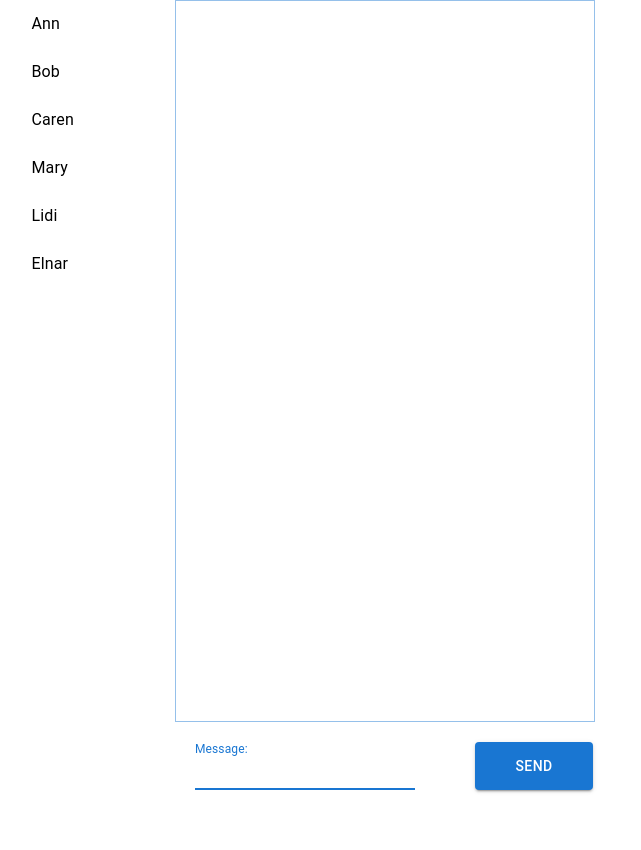
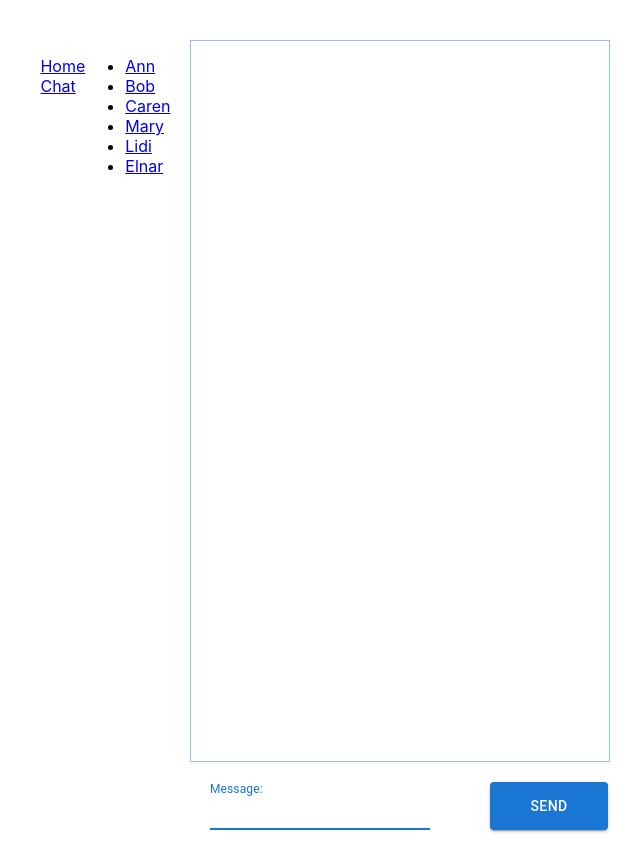
Before and after one commit to Elnar22/messenger, a React (Create React App) app: page /chat/1 in a window 1280 px wide. Shown: the whole page, without its empty margins (346-987 px from the left). Before the commit the page ends 810 px from the top, so only its background shows below. Built offline with nearby package versions, Linux system fonts and the light colour scheme.

Commit message:
replace App.js

```diff
--- a/package.json
+++ b/package.json
@@ -11,6 +11,7 @@
     "@testing-library/user-event": "^13.5.0",
     "react": "^18.2.0",
     "react-dom": "^18.2.0",
+    "react-router-dom": "^6.13.0",
     "react-scripts": "5.0.1",
     "web-vitals": "^2.1.4"
   },
--- a/src/App.css
+++ b/src/App.css
@@ -2,44 +2,21 @@
   text-align: center;
 }
 
-.App-logo {
-  height: 40vmin;
-  pointer-events: none;
-}
-
-@media (prefers-reduced-motion: no-preference) {
-  .App-logo {
-    animation: App-logo-spin infinite 20s linear;
-  }
-}
-
-.App-header {
-  background-color: #282c34;
-  min-height: 100vh;
-  display: flex;
-  flex-direction: column;
-  align-items: center;
-  justify-content: center;
-  font-size: calc(10px + 2vmin);
-  color: white;
-}
-
-.App-link {
-  color: #61dafb;
-}
-
-@keyframes App-logo-spin {
-  from {
-    transform: rotate(0deg);
-  }
-  to {
-    transform: rotate(360deg);
-  }
-}
-
-.messenger-block {
-  max-width: 800px;
-  margin: 0 auto;
+.main {
+  padding-top: 40px;
+  max-width: 1600px;
   display: flex;
   justify-content: center;
 }
+.menu {
+  list-style-type: none;
+}
+.chats {
+  display: flex;
+  justify-content: space-between;
+}
+.messenger-block {
+  margin: 0 auto;
+  display: flex;
+
+}
--- a/src/App.js
+++ b/src/App.js
@@ -1,68 +1,34 @@
 import "./App.css";
-import { Form } from "./components/Form/Form";
-import { useEffect, useState, useRef } from "react";
-import { AUTHORS } from "./utils/consts";
-import { MessageList } from "./components/MessageList/messageList";
-import { DialogList } from "./components/DialogList/DialogList";
+import { BrowserRouter, Link, Route, Routes } from "react-router-dom";
+import { Chat } from "./screens/Chat/Chat";
+import { ChatList } from "./components/ChatList/ChatList";
+
+const Home = () => <h4>Home page</h4>;
 
 function App() {
-  const userNames = [
-    { author: "Ann", id: 1 },
-    { author: "Bob", id: 2 },
-    { author: "Caren", id: 3 },
-    { author: "Mary", id: 4 },
-    { author: "Lidi", id: 5 },
-    { author: "Elnar", id: 6 },
-  ];
-  const timeout = useRef();
-
-  const [messages, setMessages] = useState([]);
-  const addMessage = (newMsg) => {
-    setMessages([...messages, newMsg]);
-  };
-  const sendMessage = (text) => {
-    addMessage({
-      author: AUTHORS.human,
-      text,
-      id: `msg-${Date.now()}`,
-    });
-  };
-
-  // const [dialogs, setDialogs] = useState([...userNames]);
-  // const addDialog = (newDlg) => {
-  //   setDialogs([...dialogs]);
-  // };
-
-  useEffect(() => {
-    if (messages[messages.length - 1]?.author === AUTHORS.human) {
-      timeout.current = setTimeout(() => {
-        addMessage({
-          text: "Robot answer",
-          author: AUTHORS.robot,
-          id: `msg-${Date.now()}`,
-        });
-      }, 1000);
-    }
-
-    return () => {
-      clearTimeout(timeout.current);
-    };
-  }, [messages]);
-
   return (
-    <div className="App">
-      <div className="messenger-block">
-        <section className="dialog-list">
-          <DialogList dialogs={userNames} />
-        </section>
-        <section>
-          <div className="message-field">
-            <MessageList messages={messages} />
-          </div>
-          <Form onSubmit={sendMessage} />
-        </section>
-      </div>
-    </div>
+    <BrowserRouter>
+      <section className="main">
+        <div>
+          <ul className="menu">
+            <li>
+              <Link to="/">Home</Link>
+            </li>
+            <li>
+              <Link to="/chat">Chat</Link>
+            </li>
+          </ul>
+        </div>
+        <div className="chats">
+          <Routes>
+            <Route path="/" element={<Home />} />
+            <Route path="/chat" element={<ChatList />}>
+              <Route path=":id" element={<Chat />} />
+            </Route>
+          </Routes>
+        </div>
+      </section>
+    </BrowserRouter>
   );
 }
 
--- a/src/components/Dialog/Dialog.jsx
+++ /dev/null
@@ -1,10 +0,0 @@
-import "./dialogList.styles.css";
-import { ListItemButton, ListItemText } from "@mui/material";
-
-export const Dialog = ({ author }) => {
-  return (
-    <ListItemButton component="a" href="#simple-list">
-      <ListItemText primary={author} />
-    </ListItemButton>
-  );
-};
--- a/src/components/Dialog/dialogList.styles.css
+++ /dev/null
@@ -1,3 +0,0 @@
-.dialog-list{
-    width: 20%;
-}
--- a/src/components/DialogList/DialogList.jsx
+++ /dev/null
@@ -1,4 +0,0 @@
-import { Dialog } from "../Dialog/Dialog";
-
-export const DialogList = ({ dialogs }) =>
-  dialogs.map((dlg) => <Dialog key={dlg.id} author={dlg.author} />);
```
Also changed, not shown: 1 other file (tests, documents, lock files or other folders).
